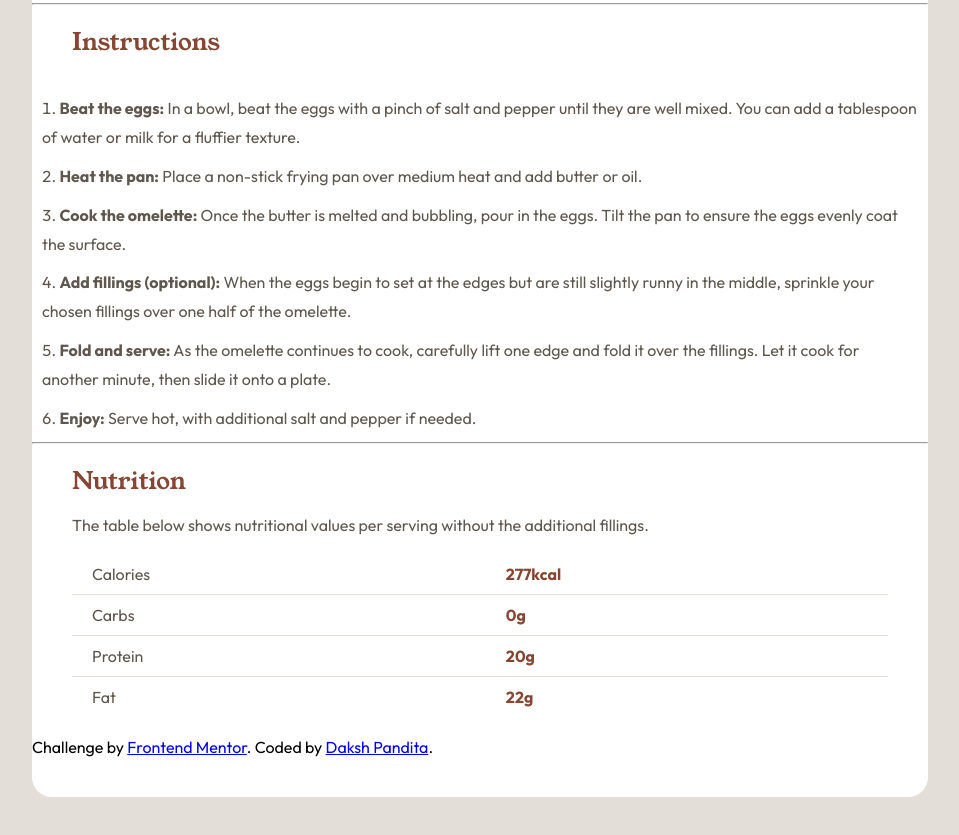
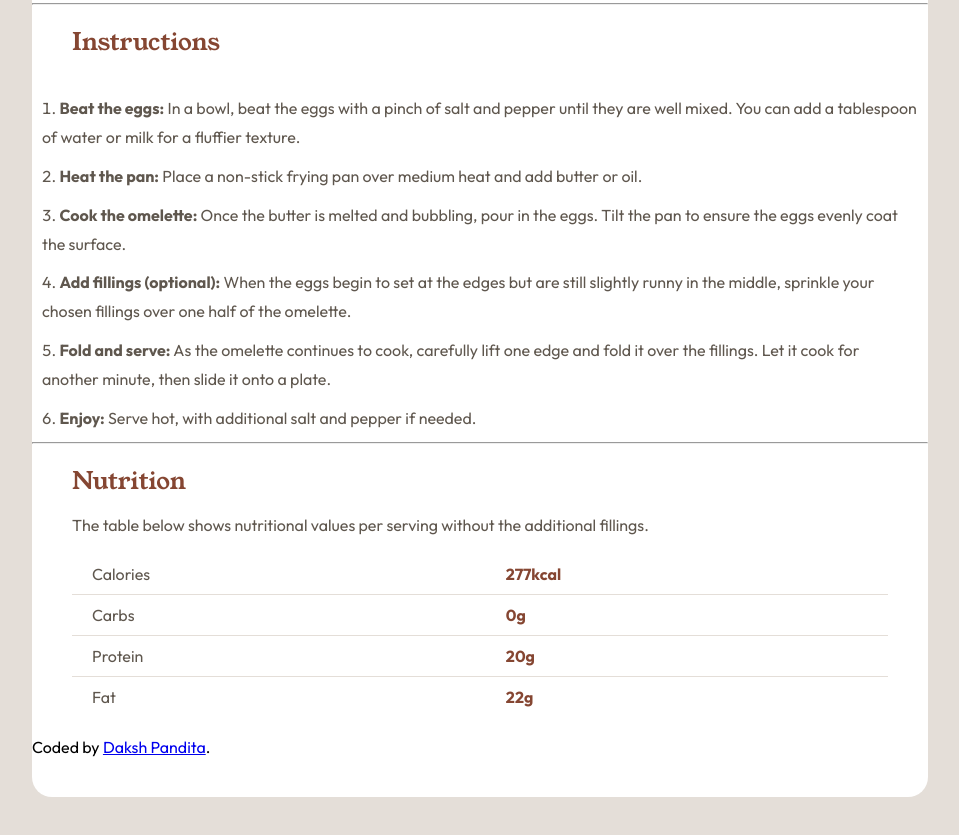
Before and after one commit to panditadakshCoder/recipe-page, a plain HTML site: page index.html in a window 1280 px wide. Shown: the part 1102-1937 px from the top of the page, without its empty margins (160-1119 px from the left). Drawn offline with Linux system fonts and the light colour scheme.

Commit message:
removed something

```diff
--- a/index.html
+++ b/index.html
@@ -124,8 +124,6 @@
 
       <!-- Attribution -->
       <div class="attribution">
-        Challenge by
-        <a href="https://www.frontendmentor.io?ref=challenge" target="_blank">Frontend Mentor</a>.
         Coded by <a href="#">Daksh Pandita</a>.
       </div>
 
```
